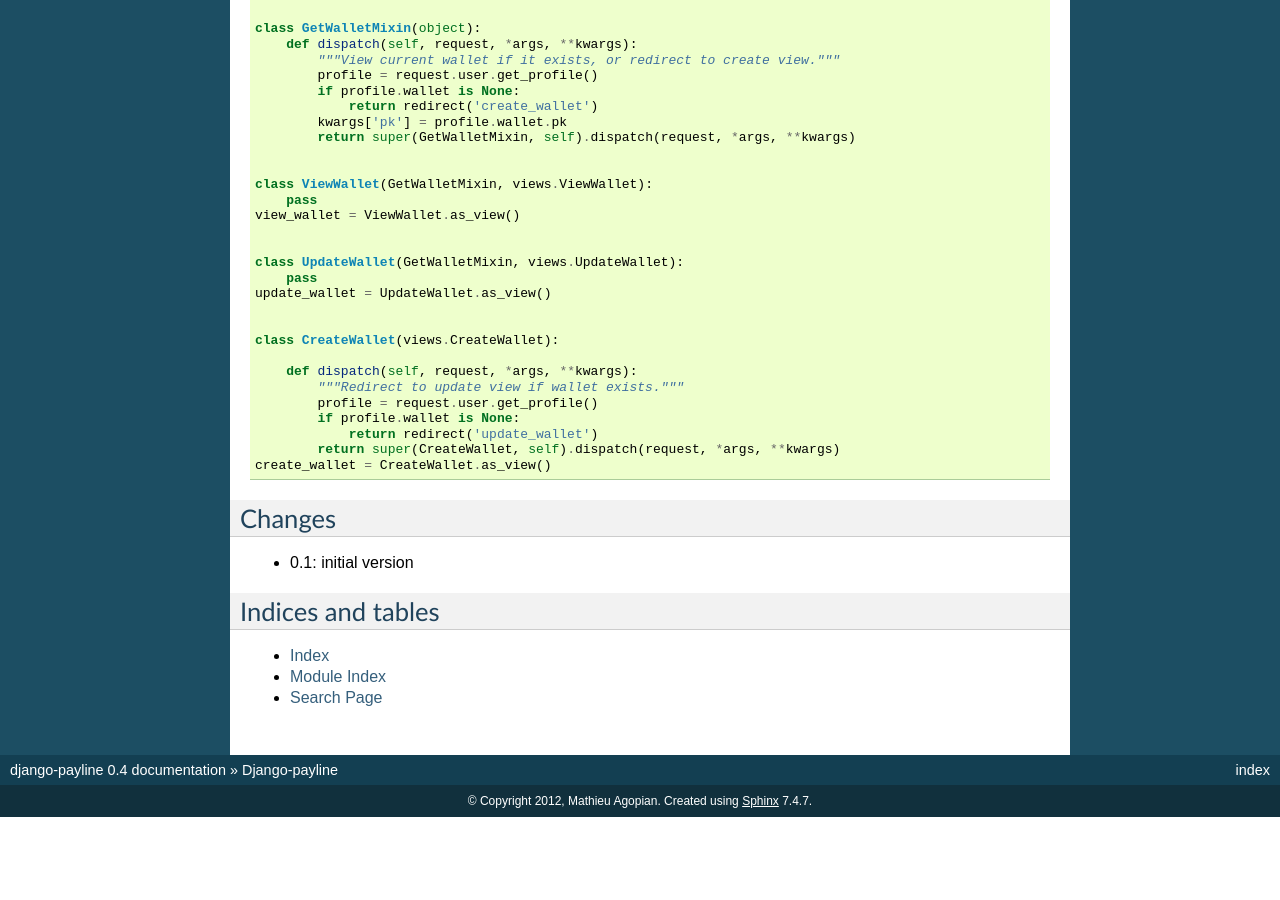
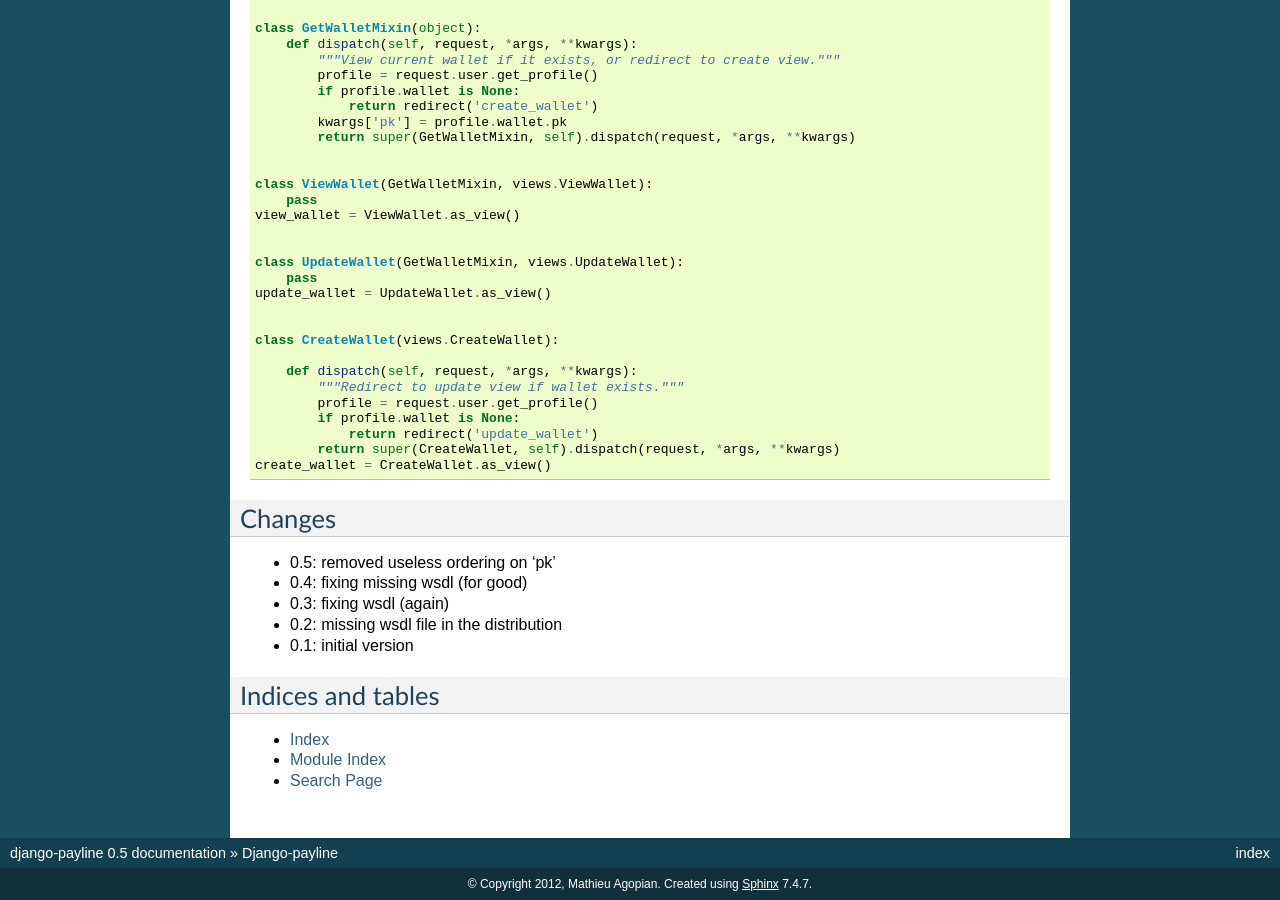
Before and after one commit to magopian/django-payline, a Sphinx documentation site: the page built from docs/index.rst, in a window 1280 px wide and 900 px high, scrolled down 2182 px. Built offline with Sphinx 7.4.7, drawn with Linux system fonts in a browser that asks for light colours; before the commit the page ends 2999 px from its top, so only the background shows below that; some of the changed text lies outside the part shown.

```diff
--- a/docs/index.rst
+++ b/docs/index.rst
@@ -179,6 +179,10 @@ foreign key added to the user's profile, pointing to ``payline.models.Wallet``:
 Changes
 -------
 
+* 0.5: removed useless ordering on 'pk'
+* 0.4: fixing missing wsdl (for good)
+* 0.3: fixing wsdl (again)
+* 0.2: missing wsdl file in the distribution
 * 0.1: initial version
 
 Indices and tables
--- a/payline/__init__.py
+++ b/payline/__init__.py
@@ -1 +1 @@
-__version__ = '0.4'
+__version__ = '0.5'
```
